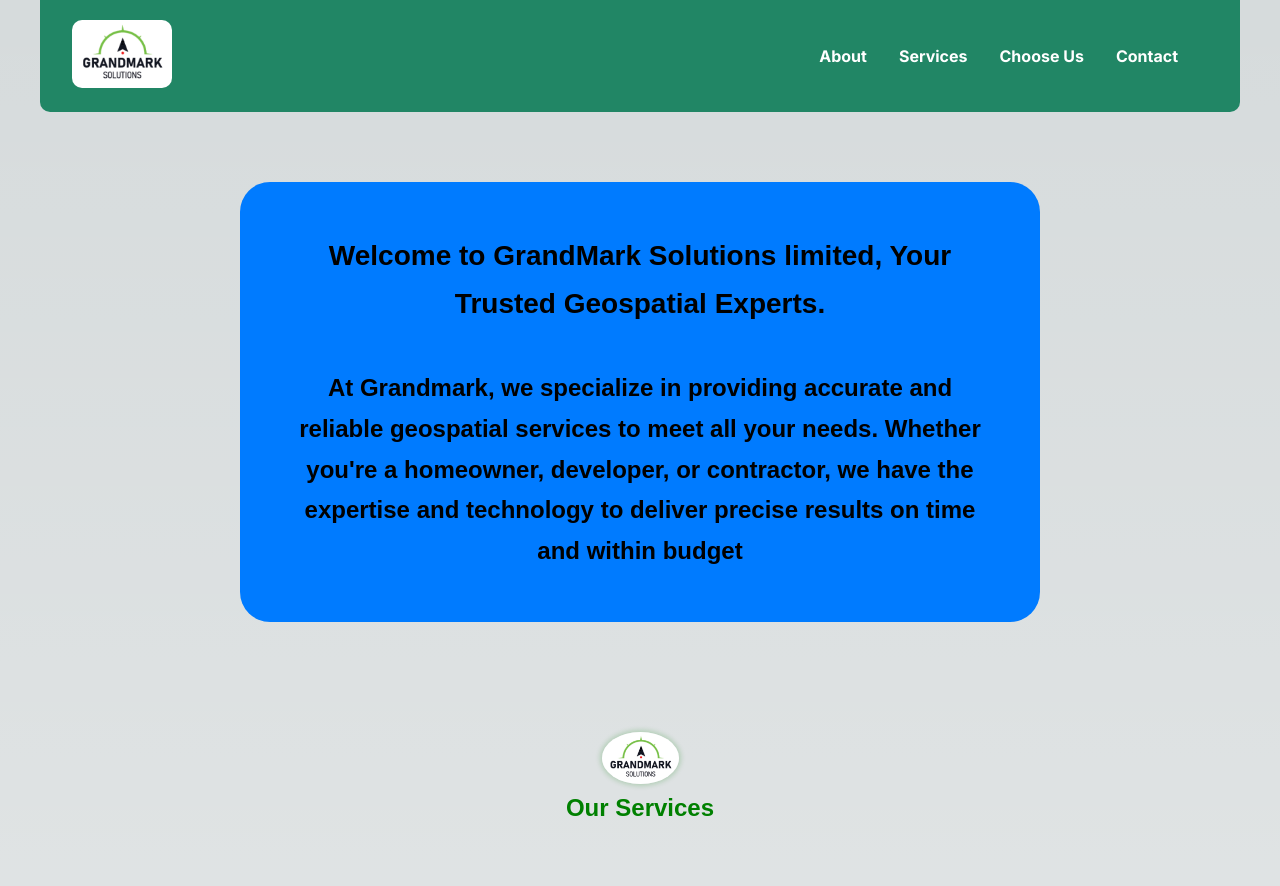
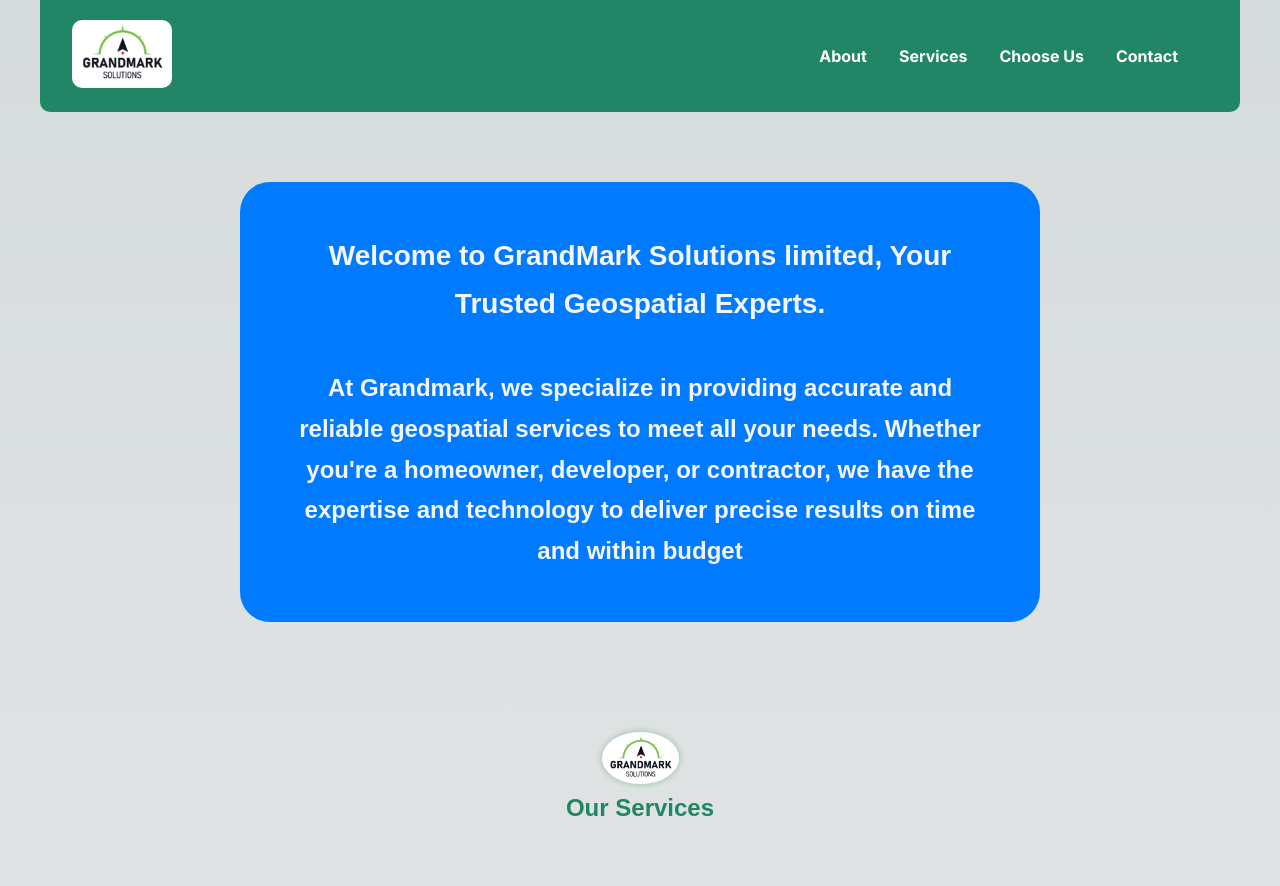
Before and after one commit to Pontuagi/grandMark-website, a Next.js app: page / in a window 1280 px wide. Shown: the top 886 px of the page. Built offline with nearby package versions, Linux system fonts and the light colour scheme.

Commit message:
[fix: colors] - Corrected footer and heading colors to use global css.

```diff
--- a/src/app/indexPageClient.tsx
+++ b/src/app/indexPageClient.tsx
@@ -37,7 +37,7 @@
 const HomeText = styled.p`
     font-size: 24px;
     line-height: 1.7;
-    color: var (--black);
+    color: #f5f5f5;
     font-family: Montserrat, sans-serif;
     font-weight: bold;
 
--- a/src/components/Footer/Footer.tsx
+++ b/src/components/Footer/Footer.tsx
@@ -31,6 +31,7 @@
 
         &:hover {
           text-decoration: underline;
+          color: var(--black);
         }
       }
     }
@@ -45,14 +46,13 @@
           <li><a href="#home">Home</a></li>
           <li><a href="#about">About</a></li>
           <li><a href="#services">Services</a></li>
-          <li><a href="#contact">Contact</a></li>
         </ul>
       </NavWrapper>
       <NavWrapper>
         <ul>
           <li><a href="#privacy">Privacy</a></li>
           <li><a href="#terms">Terms</a></li>
-          <li><a href="#contact">Contact</a></li>
+          <li><a href="#company">Company Policy</a></li>
         </ul>
       </NavWrapper>
     </FooterWrapper>
--- a/src/components/Headings/Heading.tsx
+++ b/src/components/Headings/Heading.tsx
@@ -19,7 +19,7 @@
     font-size: 24px;
     font-weight: 700;
     margin: 10px 0 20px;
-    color: green;
+    color: var(--green);
     font-family: Montserrat, sans-serif;
 `
 
```
